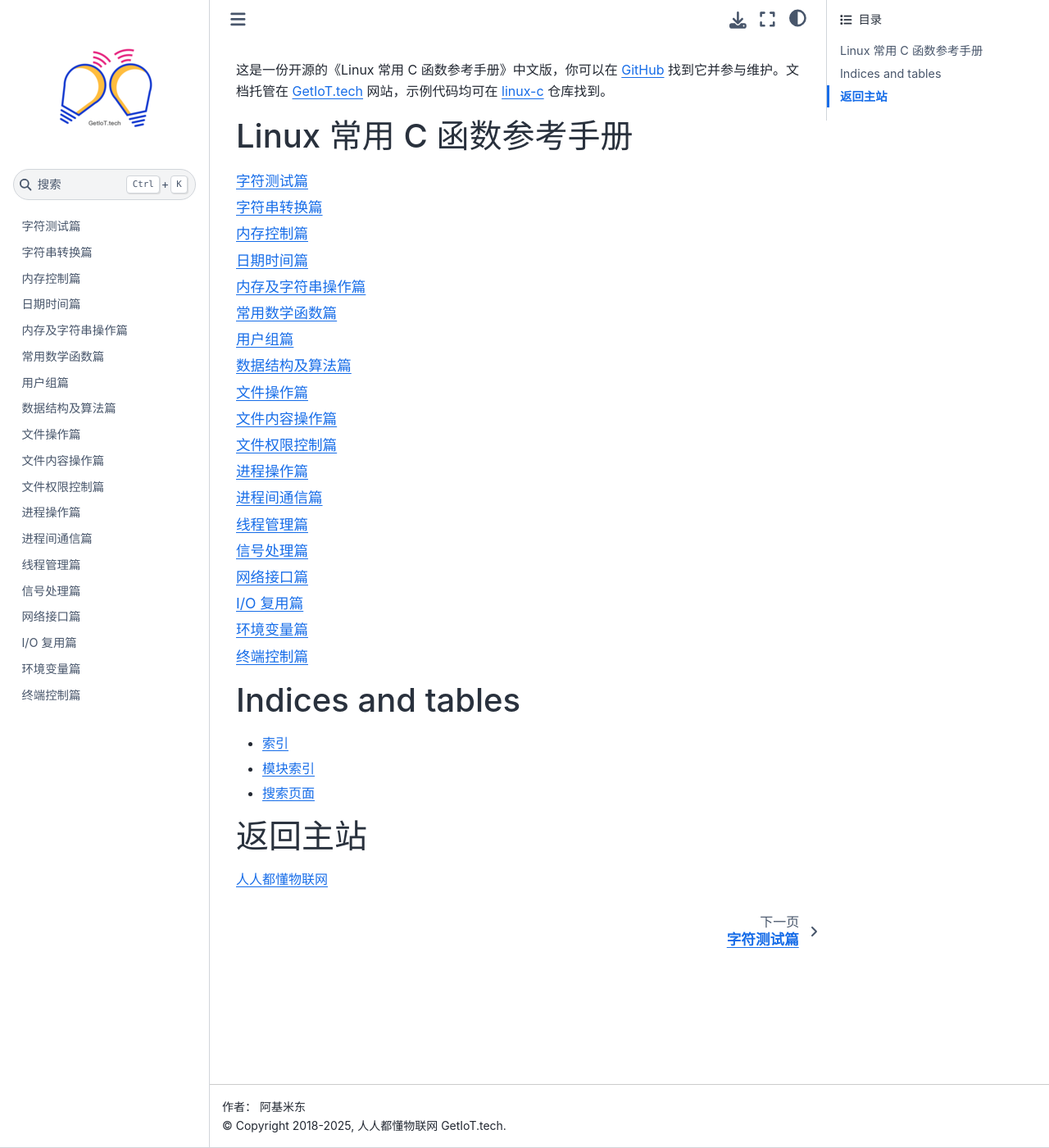
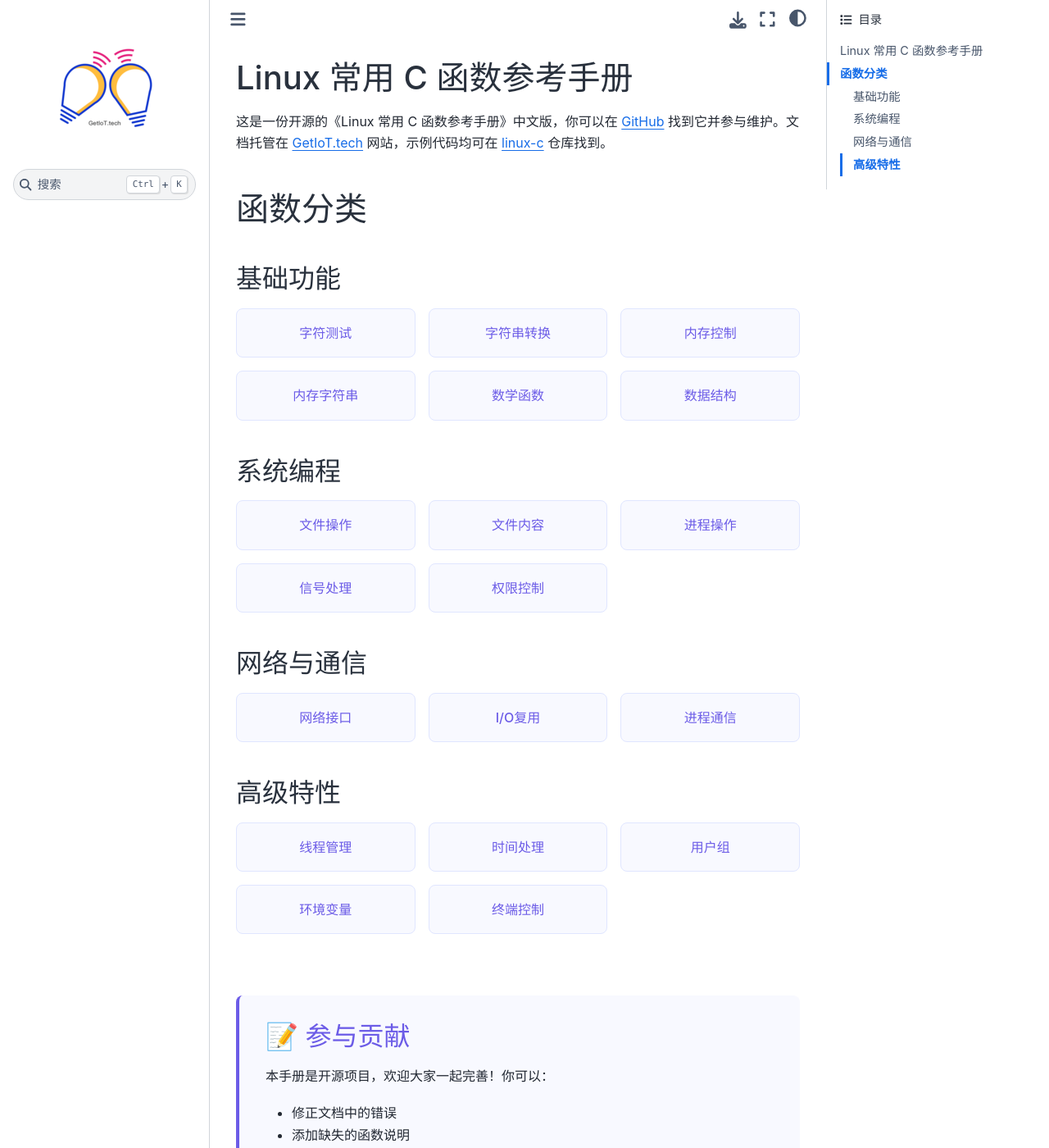
Before and after one commit to getiot/linux-c-functions, a Sphinx documentation site: the page built from source/index.rst, in a window 1280 px wide and 1400 px high. Shown: the whole window at 82% size. Built offline with Sphinx 7.4.7 and the Sphinx Book theme 1.1.4, drawn with Linux system fonts in a browser that asks for light colours; comment, search, counter and statistics services are not loaded; some of the changed text lies outside the part shown.

Commit message:
优化首页设计

```diff
--- a/source/index.rst
+++ b/source/index.rst
@@ -3,45 +3,196 @@
    You can adapt this file completely to your liking, but it should at least
    contain the root `toctree` directive.
 
-这是一份开源的《Linux 常用 C 函数参考手册》中文版，你可以在 `GitHub <https://github.com/getiot/linux-c-functions>`_ 找到它并参与维护。文档托管在 `GetIoT.tech <https://getiot.tech>`_ 网站，示例代码均可在 `linux-c <https://github.com/getiot/linux-c>`_ 仓库找到。
-
 Linux 常用 C 函数参考手册
 =============================================
 
-.. toctree::
-   :maxdepth: 1
-
-   char
-   string-convert
-   memory
-   time
-   memory-string
-   math
-   user-group
-   data-structure
-   file
-   file-content
-   permission
-   process
-   ipcs
-   pthreads
-   signal
-   network
-   io-multiplexing
-   env
-   tty
+这是一份开源的《Linux 常用 C 函数参考手册》中文版，你可以在 `GitHub <https://github.com/getiot/linux-c-functions>`_ 找到它并参与维护。文档托管在 `GetIoT.tech <https://getiot.tech>`_ 网站，示例代码均可在 `linux-c <https://github.com/getiot/linux-c>`_ 仓库找到。
 
 
+.. raw:: html
 
-Indices and tables
-==================
-
-* :ref:`genindex`
-* :ref:`modindex`
-* :ref:`search`
+   <br/>
 
 
-返回主站
-==================
+函数分类
+=============================================
 
-`人人都懂物联网 <https://getiot.tech>`_
+基础功能
+---------------------------------------------
+
+.. raw:: html
+
+   <style>
+   .function-card {
+       display: block;
+       padding: 1rem;
+       background: #f8f9ff;
+       border: 1px solid #e0e6ff;
+       border-radius: 8px;
+       text-decoration: none;
+       color: #6c5ce7;
+       text-align: center;
+       font-weight: 500;
+       transition: all 0.3s ease;
+   }
+
+   .function-card:hover {
+       color: white;
+       transform: translateY(-2px);
+   }
+
+   @media (prefers-color-scheme: dark) {
+       .function-card {
+           background: #2d2d3a;
+           border-color: #4a4a5c;
+           color: #a78bfa;
+       }
+
+       .function-card:hover {
+           color: white;
+       }
+   }
+   </style>
+
+   <div style="display: grid; grid-template-columns: repeat(auto-fit, minmax(200px, 1fr)); gap: 1rem; margin: 1rem 0;">
+       <a href="char.html" class="function-card">字符测试</a>
+       <a href="string-convert.html" class="function-card">字符串转换</a>
+       <a href="memory.html" class="function-card">内存控制</a>
+       <a href="memory-string.html" class="function-card">内存字符串</a>
+       <a href="math.html" class="function-card">数学函数</a>
+       <a href="data-structure.html" class="function-card">数据结构</a>
+   </div>
+
+系统编程
+---------------------------------------------
+
+.. raw:: html
+
+   <div style="display: grid; grid-template-columns: repeat(auto-fit, minmax(200px, 1fr)); gap: 1rem; margin: 1rem 0;">
+       <a href="file.html" class="function-card">文件操作</a>
+       <a href="file-content.html" class="function-card">文件内容</a>
+       <a href="process.html" class="function-card">进程操作</a>
+       <a href="signal.html" class="function-card">信号处理</a>
+       <a href="permission.html" class="function-card">权限控制</a>
+   </div>
+
+网络与通信
+---------------------------------------------
+
+.. raw:: html
+
+   <div style="display: grid; grid-template-columns: repeat(auto-fit, minmax(200px, 1fr)); gap: 1rem; margin: 1rem 0;">
+       <a href="network.html" class="function-card">网络接口</a>
+       <a href="io-multiplexing.html" class="function-card">I/O复用</a>
+       <a href="ipcs.html" class="function-card">进程通信</a>
+   </div>
+
+高级特性
+---------------------------------------------
+
+.. raw:: html
+
+   <div style="display: grid; grid-template-columns: repeat(auto-fit, minmax(200px, 1fr)); gap: 1rem; margin: 1rem 0;">
+       <a href="pthreads.html" class="function-card">线程管理</a>
+       <a href="time.html" class="function-card">时间处理</a>
+       <a href="user-group.html" class="function-card">用户组</a>
+       <a href="env.html" class="function-card">环境变量</a>
+       <a href="tty.html" class="function-card">终端控制</a>
+   </div>
+
+.. raw:: html
+
+   <style>
+   .info-card {
+       padding: 2rem;
+       border-radius: 8px;
+       margin: 2rem 0;
+       border-left: 4px solid #6c5ce7;
+   }
+
+   .info-card-light {
+       background: #f8f9ff;
+   }
+
+   .info-card-dark {
+       background: #2d2d3a;
+   }
+
+   .info-card h2 {
+       color: #6c5ce7;
+       margin-top: 0;
+   }
+
+   .info-card a {
+       color: #6c5ce7;
+   }
+
+   @media (prefers-color-scheme: dark) {
+       .info-card-light {
+           background: #2d2d3a;
+       }
+
+       .info-card-dark {
+           background: #1a1a24;
+       }
+
+       .info-card h2 {
+           color: #a78bfa;
+       }
+
+       .info-card a {
+           color: #a78bfa;
+       }
+   }
+   </style>
+
+.. raw:: html
+
+   <br/>
+   <div class="info-card info-card-light">
+       <h2>📝 参与贡献</h2>
+       <p>本手册是开源项目，欢迎大家一起完善！你可以：</p>
+       <ul>
+           <li>修正文档中的错误</li>
+           <li>添加缺失的函数说明</li>
+           <li>改进示例代码</li>
+           <li>补充现代 Linux 特性</li>
+       </ul>
+       <p>项目地址：<a href="https://github.com/getiot/linux-c-functions" target="_blank">GitHub</a> | 示例代码：<a href="https://github.com/getiot/linux-c" target="_blank">linux-c</a></p>
+   </div>
+
+
+.. raw:: html
+
+   <style>
+   .support-section {
+       text-align: center;
+       margin: 3rem 0;
+       padding: 2rem;
+       background: #6c5ce7;
+       color: white;
+       border-radius: 8px;
+   }
+
+   .support-section h2 {
+       color: white;
+       margin-top: 0;
+   }
+
+   .support-section a {
+       color: white;
+       text-decoration: underline;
+   }
+
+   @media (prefers-color-scheme: dark) {
+       .support-section {
+           background: #5a4fcf;
+       }
+   }
+   </style>
+
+   <div class="support-section">
+       <h2>🌟 支持我们</h2>
+       <p style="font-size: 1.1em; margin-bottom: 1rem;">如果这份开源手册对你有帮助，请给我们一个 Star ⭐ <a href="https://github.com" target="_blank">GitHub</a></p>
+       <p style="margin-bottom: 0;">访问 <a href="https://getiot.tech" target="_blank">GetIoT.tech</a> 了解更多物联网相关内容</p>
+   </div>
```
